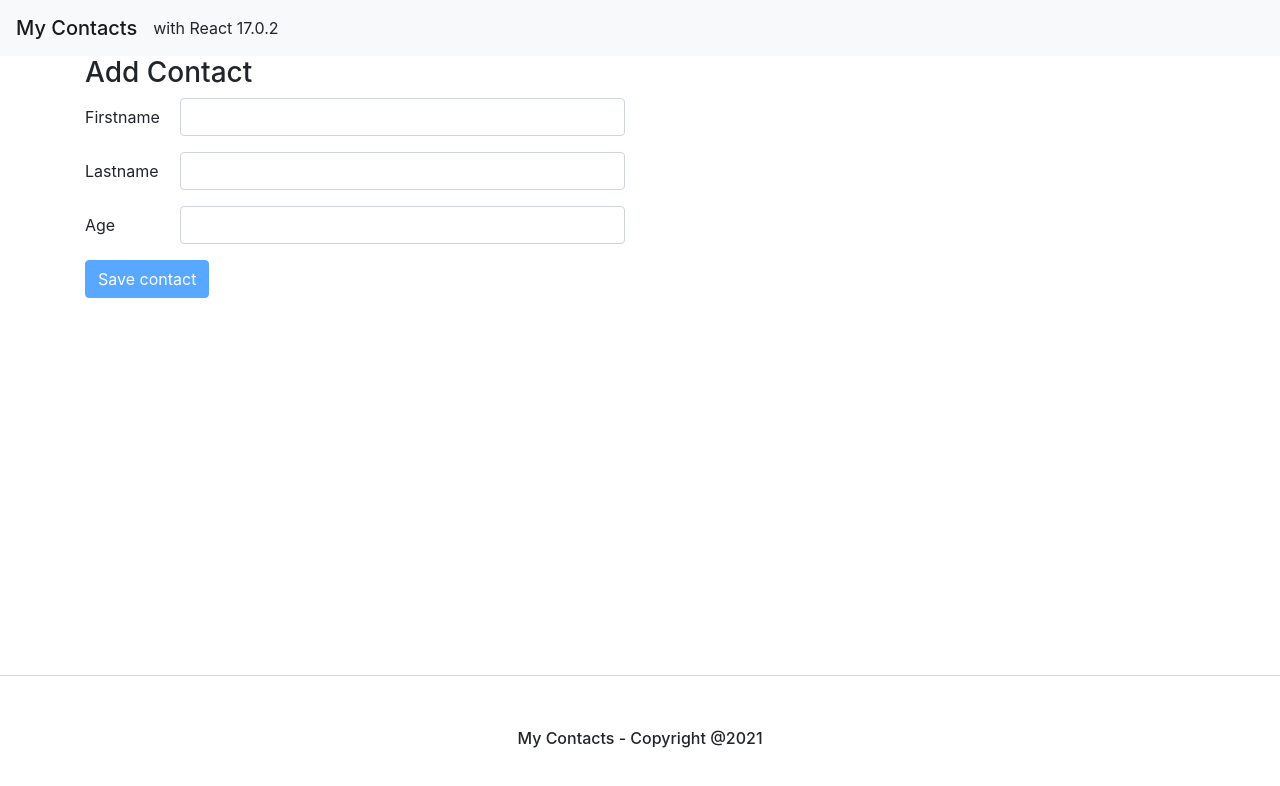
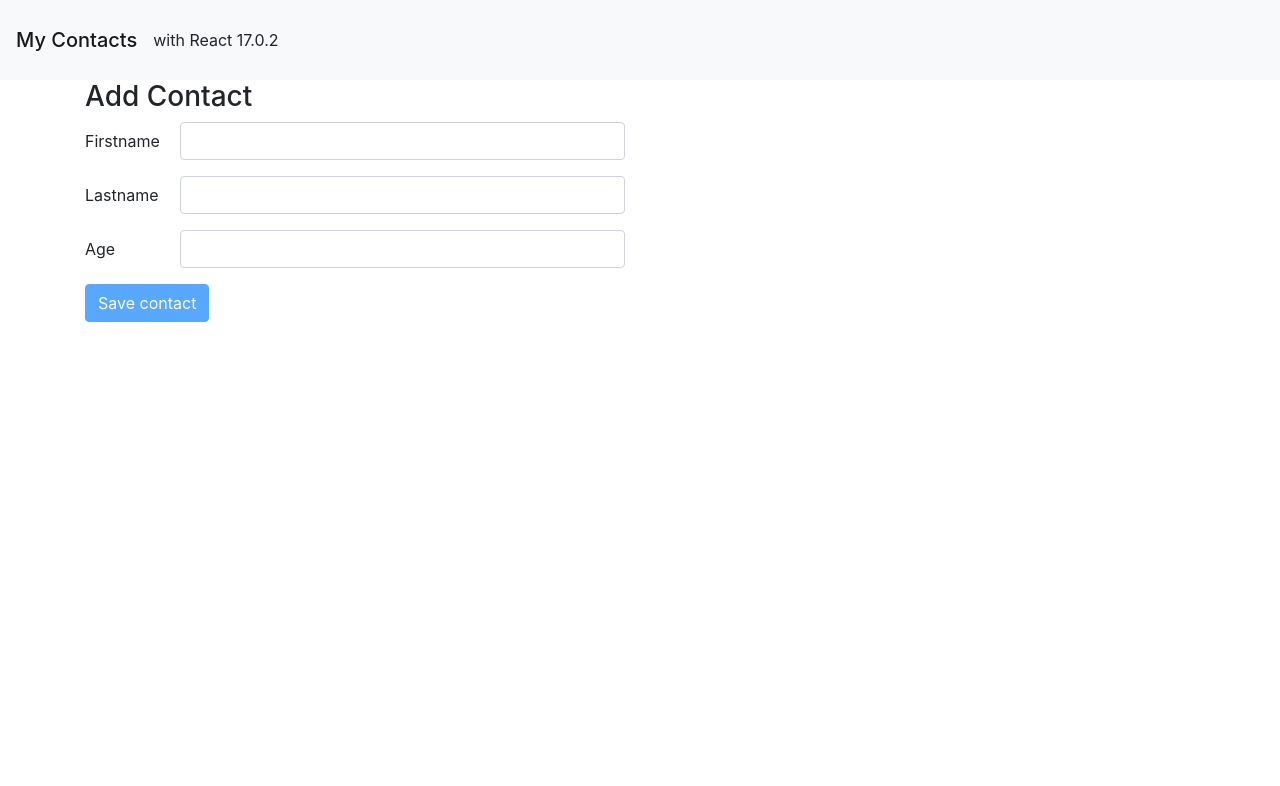
Before and after one commit to rpalvair/contacts-front-react, a React (Create React App) app: page /edit-contact/1 in a window 1280 px wide. Shown: the top 786 px of the page. Built offline with nearby package versions, Linux system fonts and the light colour scheme; no server answers.

Commit message:
feat/remove-footer (#8)

```diff
--- a/src/App.js
+++ b/src/App.js
@@ -1,12 +1,11 @@
+import 'bootstrap/dist/css/bootstrap.min.css';
+import { BrowserRouter, Route, Switch } from "react-router-dom";
 import './App.css';
-import { BrowserRouter, Switch, Route } from "react-router-dom"
-import 'bootstrap/dist/css/bootstrap.min.css';
-import Home from "./pages/Home"
-import NotFound from "./pages/NotFound"
+import TheHeader from './components/TheHeader';
 import AddContact from './pages/contact/AddContact';
 import EditContact from './pages/contact/EditContact';
-import TheHeader from './components/TheHeader';
-import TheFooter from './components/TheFooter';
+import Home from "./pages/Home";
+import NotFound from "./pages/NotFound";
 
 function App() {
   return (
@@ -20,7 +19,6 @@ function App() {
         <Route exact path="/edit-contact/:id" component={EditContact}></Route>
         <Route component={NotFound}></Route>
       </Switch>
-      <TheFooter></TheFooter>
     </BrowserRouter>
   );
 }
--- a/src/components/TheFooter.js
+++ /dev/null
@@ -1,7 +0,0 @@
-const Footer = () => (
-    < footer className="footer" >
-        My Contacts - Copyright @2021
-    </footer >
-)
-
-export default Footer
--- /dev/null
+++ b/src/components/TheHeader.css
@@ -0,0 +1,4 @@
+.navbar.navbar-light.bg-light {
+    padding-top: 20px;
+    padding-bottom: 20px;
+}
--- a/src/components/TheHeader.js
+++ b/src/components/TheHeader.js
@@ -1,5 +1,6 @@
 import packageJson from '../../package.json';
 import { Navbar } from "react-bootstrap"
+import "./TheHeader.css"
 
 const TheHeader = () => (
     <header>
```
